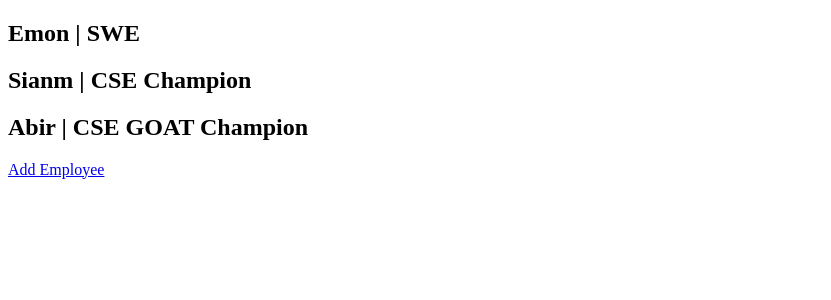
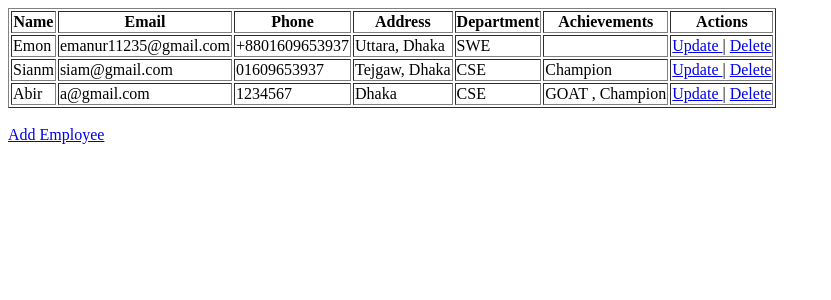
Before and after one commit to emon51/Employee-CRUD-Project, a Django app: page /employee-list/ in a window 1280 px wide. Shown: the top 300 px of the page, without its empty margins (0-831 px from the left). Run offline with Django 5.2, Linux system fonts and the light colour scheme; data comes from the database, SQL or seed files in the repository.

Commit message:
Updated employee_list.html

```diff
--- a/templates/employee_app/employee_list.html
+++ b/templates/employee_app/employee_list.html
@@ -1,22 +1,45 @@
-
 <!DOCTYPE html>
 <html lang="en">
 <head>
     <meta charset="UTF-8">
     <meta name="viewport" content="width=device-width, initial-scale=1.0">
-    <title> employee-list </title>
+    <title>Employee List</title>
 </head>
 <body>
 
     {% if employees %}
-        {% for employee in employees %}
-            <h2> {{ employee.name }} | {{ employee.department }} {% for ach in employee.achievements.all %} {{ ach.name }} {% endfor %} </h2>
-        {% endfor %}
+        <table border=1px>
+            <tr>
+                <th>Name</th>
+                <th>Email</th>
+                <th>Phone</th>
+                <th>Address</th>
+                <th>Department</th>
+                <th>Achievements</th>
+                <th> Actions </th>
+            </tr>
+            {% for employee in employees %}
+            <tr>
+                <td>{{ employee.name }}</td>
+                <td>{{ employee.email }}</td>
+                <td>{{ employee.phone }}</td>
+                <td>{{ employee.address }}</td>
+                <td>{{ employee.department }}</td>
+                <td>
+                    {% for ach in employee.achievements.all %}
+                        {{ ach.name }} {% if not forloop.last %}, {% endif %}
+                    {% endfor %}
+                </td>
+                <td> <a href="#"> Update </a> | <a href="#"> Delete </a> </td>
+            </tr>
+            {% endfor %}
+        </table>
     {% else %}
-        <h2> No Employee Found </h2>
+        <h2>No Employee Found</h2>
     {% endif %}
 
-    <a href="{% url 'add-employee' %}"> Add Employee </a>
+    <br>
+    <a href="{% url 'add-employee' %}">Add Employee</a>
 
 </body>
 </html>
```
